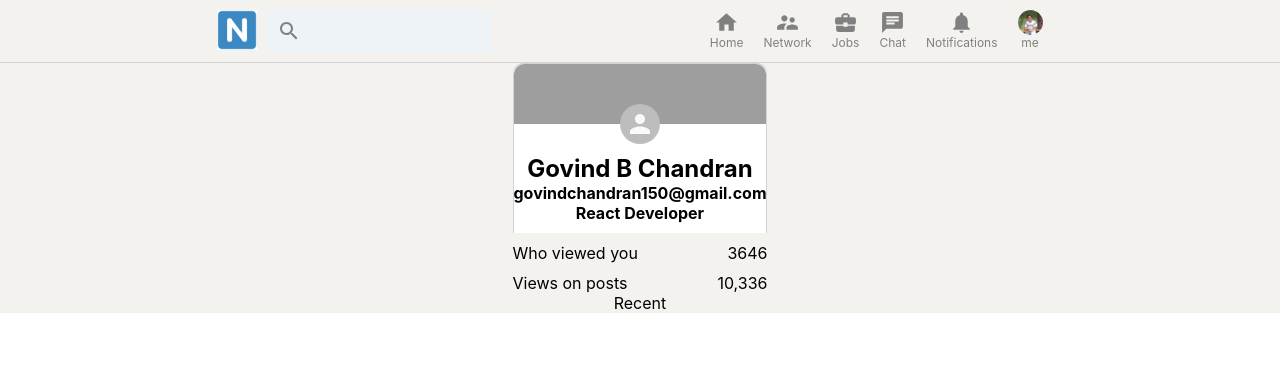
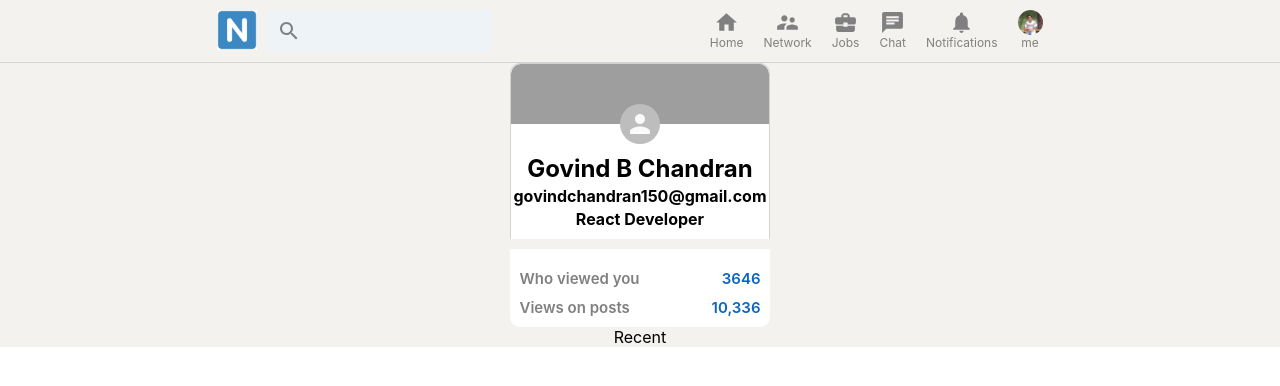
Before and after one commit to chandran-jr/NetworKit, a React (Create React App) app: page / in a window 1280 px wide. Shown: the top 386 px of the page. Built offline with nearby package versions, Linux system fonts and the light colour scheme; grey boxes are pictures that could not be loaded.

Commit message:
Add files via upload

```diff
--- a/src/Sidebar.css
+++ b/src/Sidebar.css
@@ -37,3 +37,26 @@
     display: flex;
     justify-content: space-between;
 }
+
+.sidebar__stat > p{
+    color: gray;
+    font-size: 15px;
+    font-weight: 600;
+}
+
+.sidebar__statemail{
+    padding: 3px;
+}
+
+.sidebar__statNumber{
+    font-weight: bold;
+    color: #0a66c2 !important;
+}
+
+.sidebar__stats{
+    padding: 10px;
+    margin-top: 10px;
+    background-color: white;
+    border-bottom-left-radius: 10px;
+    border-bottom-right-radius: 10px;
+}
--- a/src/Sidebar.js
+++ b/src/Sidebar.js
@@ -10,7 +10,7 @@ function Sidebar() {
             <img src="https://images.unsplash.com/photo-1547394765-185e1e68f34e?ixid=MXwxMjA3fDB8MHxzZWFyY2h8M3x8Y29tcHV0ZXJ8ZW58MHx8MHw%3D&ixlib=rb-1.2.1&auto=format&fit=crop&w=500&q=60" alt="bg"/>
             <Avatar className="sidebar__avatar" src="" alt="me" />
             <h2>Govind B Chandran</h2>
-            <h4>govindchandran150@gmail.com</h4>
+            <h4 className="sidebar__statemail">govindchandran150@gmail.com</h4>
             <h4>React Developer</h4>
         </div>
 
```
